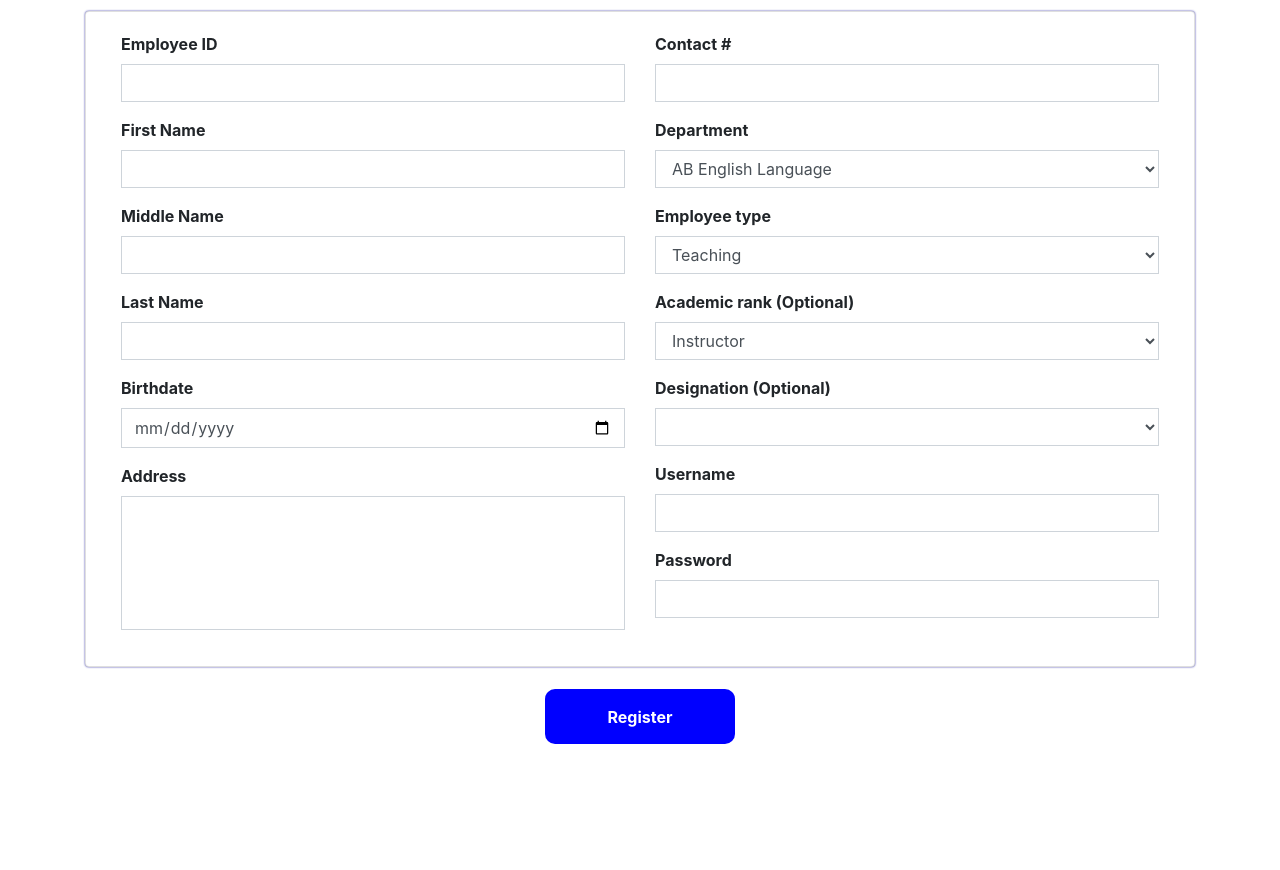
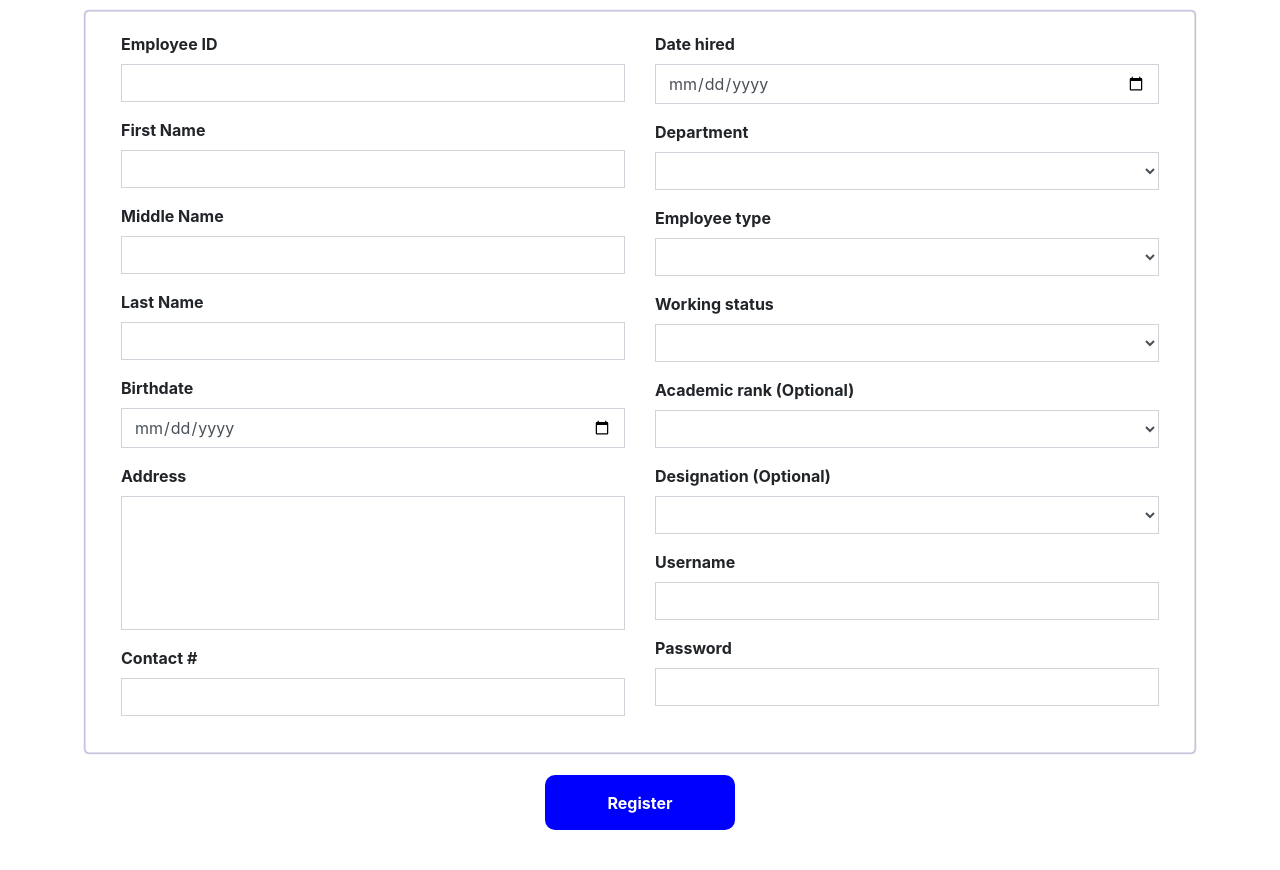
Before and after one commit to cedric-cayaban/leave_credit_tracking_system, a PHP site: page /user/register.php in a window 1280 px wide. Shown: the part 69-939 px from the top of the page. Before the commit the page ends 813 px from the top, so only its background shows below. Run offline with PHP 8.4, Linux system fonts and the light colour scheme; data comes from the database, SQL or seed files in the repository; data that the repository does not hold is empty; some libraries are stand-ins or nearby versions.

Commit message:
register validation

```diff
--- a/admin/reports.php
+++ b/admin/reports.php
@@ -141,7 +141,7 @@
         <div class="modal-content">
             <div class="modal-header">
                 <h5 class="modal-title" id="applicationDetailsModalLabel"> Reason of leave:</h5>
-                <button type="button" class="btn-close" data-bs-dismiss="modal" aria-label="Close"></button>
+                <button type="button" class="btn-close" data-dismiss="modal" aria-label="Close"></button>
             </div>
             <div class="modal-body">
                 <p id="reason"></p>
--- a/admin/requests.php
+++ b/admin/requests.php
@@ -186,7 +186,7 @@
         <div class="modal-content">
             <div class="modal-header">
                 <h5 class="modal-title" id="applicationDetailsModalLabel"> Reason of leave:</h5>
-                <button type="button" class="btn-close" data-bs-dismiss="modal" aria-label="Close"></button>
+                <button type="button" class="btn-close" data-dismiss="modal" aria-label="Close"></button>
             </div>
             <div class="modal-body">
                 <p id="reason"></p>
--- a/ajax/ajax_register/ajax_register_admin.php
+++ b/ajax/ajax_register/ajax_register_admin.php
@@ -16,7 +16,6 @@
     VALUES('$username', '$password', '$fname', '$mname', '$lname', '$contact', '$birthdate', '$address', '$department')");
 
 
-
     if ($regSql) {
         echo 'success';
     } else {
--- a/ajax/ajax_register/register_user.php
+++ b/ajax/ajax_register/register_user.php
@@ -16,7 +16,7 @@
 
 
    $regSql = $con->query("INSERT INTO employee(employee_id, username, password, acc_status, fname, mname, lname, sick_credits, vacation_credits, birthdate, contact, address, department, employee_type, academic_rank, designation)
-    VALUES('$empId', '$username', '$password', 'Pending',  '$fname', '$mname', '$lname', 0, 0, '$birthdate', '$contact', '$address', '$department', '$employee_type', " . ($rank !== '' ? "'$rank'" : "NULL") . ", " . ($designation !== '' ? "'$designation'" : "NULL") . ")");
+    VALUES('$empId', '$username', '$password', 'Pending',  '$fname', '$mname', '$lname', 0, 0, '$birthdate', $contact, '$address', '$department', '$employee_type', " . ($rank !== '' ? "'$rank'" : "NULL") . ", " . ($designation !== '' ? "'$designation'" : "NULL") . ")");
 
     if ($regSql) {
         echo 'success';
--- a/ajax/save_info.php
+++ b/ajax/save_info.php
@@ -17,7 +17,7 @@
         mname = '$mname',
         lname = '$lname',
         birthdate = '$birthdate',
-        contact = '$contact',
+        contact = $contact,
         address = '$address',
         department = '$department',
         employee_type = '$employee_type',
--- a/config.php
+++ b/config.php
@@ -10,6 +10,7 @@
     $employeeSql = $con -> query('SELECT * FROM employee');
     $rankSql = $con -> query('SELECT * FROM academic_rank');
     $leaveTypeSql = $con -> query("SELECT * FROM leave_type");
+    $statusSql = $con -> query("SELECT * FROM working_status");
 
 
     //INNER JOIN SQL
--- a/user/edit_info.php
+++ b/user/edit_info.php
@@ -99,7 +99,7 @@
                                     </select>
                                 </div>
                                 <div class="form-group">
-                                    <label for="designation">Designation (Optional)</label>
+                                    <label for="designation">Designation </label>
                                     <select name="designation" id="designation" class="form-control select2bs4 select2 rounded-0" data-placeholder="Please Select Designation here" reqiured>
                                         <option value="<?= $employee['designation']?>">-- <?= $employee['designation_name'] ?? 'N/A'?> --</option>
                                         <?php while($designation = $designationSql -> fetch_assoc()){ ?>
--- a/user/history.php
+++ b/user/history.php
@@ -130,7 +130,7 @@
         <div class="modal-content">
             <div class="modal-header">
                 <h5 class="modal-title" id="applicationDetailsModalLabel"> Reason of leave:</h5>
-                <button type="button" class="btn-close" data-bs-dismiss="modal" aria-label="Close"></button>
+                <button type="button" class="btn-close" data-dismiss="modal" aria-label="Close"></button>
             </div>
             <div class="modal-body">
                 <p id="reason"></p>
--- a/user/register.php
+++ b/user/register.php
@@ -33,40 +33,44 @@
                         <div class="col-6">
                         <div class="form-group">
                                 <label for="firstname">Employee ID</label>
-                                <input type="text" name="firstname" id="empId" class="form-control rounded-0" value="" >
+                                <input type="text" name="firstname" id="empId" class="form-control rounded-0">
                             </div>
                             <div class="form-group">
                                 <label for="firstname">First Name</label>
-                                <input type="text" name="firstname" id="firstname" class="form-control rounded-0" value="" >
+                                <input type="text" name="firstname" id="firstname" class="form-control rounded-0">
                             </div>
                             <div class="form-group">
                                 <label for="middlename">Middle Name</label>
-                                <input type="text" name="middlename" id="middlename" class="form-control rounded-0" value="" >
+                                <input type="text" name="middlename" id="middlename" class="form-control rounded-0">
                             </div>
                             <div class="form-group">
                                 <label for="lastname">Last Name</label>
-                                <input type="text" name="lastname" id="lastname" class="form-control rounded-0" value="" >
+                                <input type="text" name="lastname" id="lastname" class="form-control rounded-0">
                             </div>
                             <div class="form-group">
                                 <label for="birthdate">Birthdate</label>
-                                <input type="date" name="birthdate" id="birthdate" class="form-control rounded-0" value="" >
+                                <input type="date" name="birthdate" id="birthdate" class="form-control rounded-0">
                             </div>
 
                             <div class="form-group">
                                 <label for="address">Address</label>
                                 <textarea rows="5" name="address" id="address" class="form-control rounded-0" style="resize:none !important" ></textarea>
                             </div>
+                            <div class="form-group">
+                                <label for="contact">Contact #</label>
+                                <input type="number" name="contact" id="contact" class="form-control rounded-0">
+                            </div>
 
                         </div>
                         <div class="col-6">
                             <div class="form-group">
-                                <label for="contact">Contact #</label>
-                                <input type="number" name="contact" id="contact" class="form-control rounded-0" value="" >
+                                <label for="birthdate">Date hired</label>
+                                <input type="date" name="hired" id="hired" class="form-control rounded-0">
                             </div>
                             <div class="form-group">
                                 <label for="department">Department</label>
                                 <select name="department" id="department" class="form-control select2bs4 select2 rounded-0" data-placeholder="Please Select Department here" reqiured>
-                                    <option value="" disabled></option>
+                                    <option ></option>
                                     <?php while($department = $departmentSql -> fetch_assoc()){ ?>
                                         <option value="<?=$department['dept_id'] ?>"><?=$department['dept_name']?></option>
                                     <?php } ?>
@@ -75,16 +79,25 @@
                             <div class="form-group">
                                 <label for="employee_type">Employee type</label>
                                 <select name="employee_type" id="employee_type" class="form-control select2bs4 select2 rounded-0" data-placeholder="Please Select Department here" reqiured>
-                                    <option value="" disabled></option>
+                                    <option ></option>
                                     <?php while($employeeType = $empTypeSql -> fetch_assoc()){ ?>
                                         <option value="<?=$employeeType['type_id'] ?>"><?=$employeeType['type_name']?></option>
                                     <?php } ?>
                                 </select>
                             </div>
                             <div class="form-group">
+                                <label for="status">Working status</label>
+                                <select name="status" id="status" class="form-control select2bs4 select2 rounded-0" data-placeholder="Please Select Department here" reqiured>
+                                    <option ></option>
+                                    <?php while($status = $statusSql -> fetch_assoc()){ ?>
+                                        <option value="<?=$status['status_id']?>"><?=$status['status_name']?></option>
+                                    <?php } ?>
+                                </select>
+                            </div>
+                            <div class="form-group">
                                 <label for="rank">Academic rank (Optional)</label>
                                 <select name="rank" id="rank" class="form-control select2bs4 select2 rounded-0" data-placeholder="Please Select Department here" reqiured>
-                                    <option value="" disabled></option>
+                                    <option></option>
                                     <?php while($rank = $rankSql -> fetch_assoc()){ ?>
                                         <option value="<?=$rank['rank_id']?>"><?=$rank['rank_name']?></option>
                                     <?php } ?>
@@ -93,7 +106,7 @@
                             <div class="form-group">
                                 <label for="designation">Designation (Optional)</label>
                                 <select name="designation" id="designation" class="form-control select2bs4 select2 rounded-0" data-placeholder="Please Select Designation here" reqiured>
-                                    <option value="" ></option>
+                                    <option ></option>
                                     <?php while($designation = $designationSql -> fetch_assoc()){ ?>
                                         <option value="<?=$designation['designation_id']?>"><?=$designation['designation_name']?></option>
                                     <?php } ?>
@@ -133,7 +146,7 @@
             var designation = $('#designation').val();
             var username = $('#username').val();
             var password = $('#password').val();
-
+            if(empId !== '' || fname !== '' || lname !== '' || birthdate !== '' || address !== '' || contact !== '' || username !== '' || password !== ''){
                 $.post('../ajax/ajax_register/register_user.php',
                 {
                     empId: empId,
@@ -168,10 +181,19 @@
                         Swal.fire({
                             icon: 'error',
                             title: 'Error',
-                        text: data,
+                            text: 'Error',
                         });
                     }
                 });
+            }
+            else{
+                Swal.fire({
+                    icon: 'error',
+                    title: 'Error',
+                    text: 'Please fill up all required fields',
+                });
+            }
+
         });
 </script>
 
```
Also changed, not shown: admin/home.php (+4 -3 lines), admin/register.php (+17 -9 lines), user/home.php (+5 -2 lines), user/new_request.php (+15 -7 lines), user/requests.php (+15 -6 lines). Lines whose indentation alone changed are shown as unchanged.
